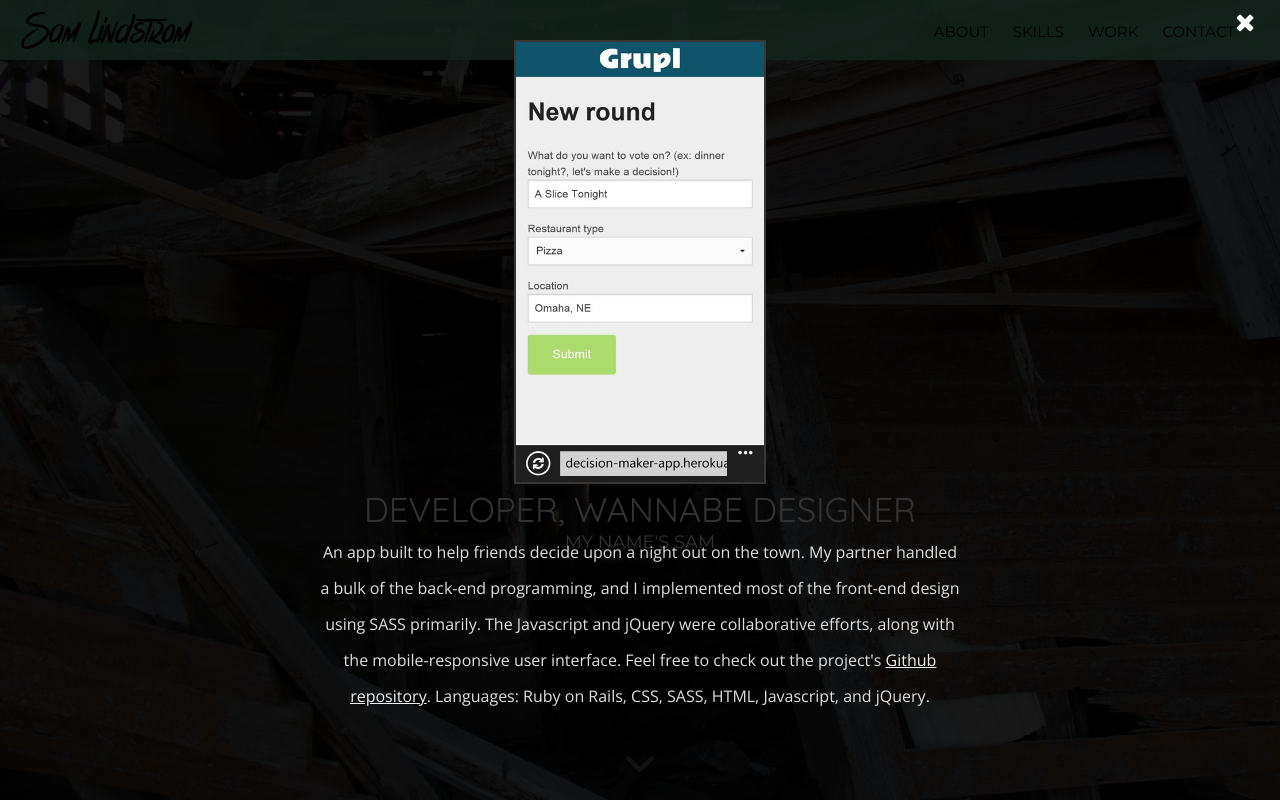
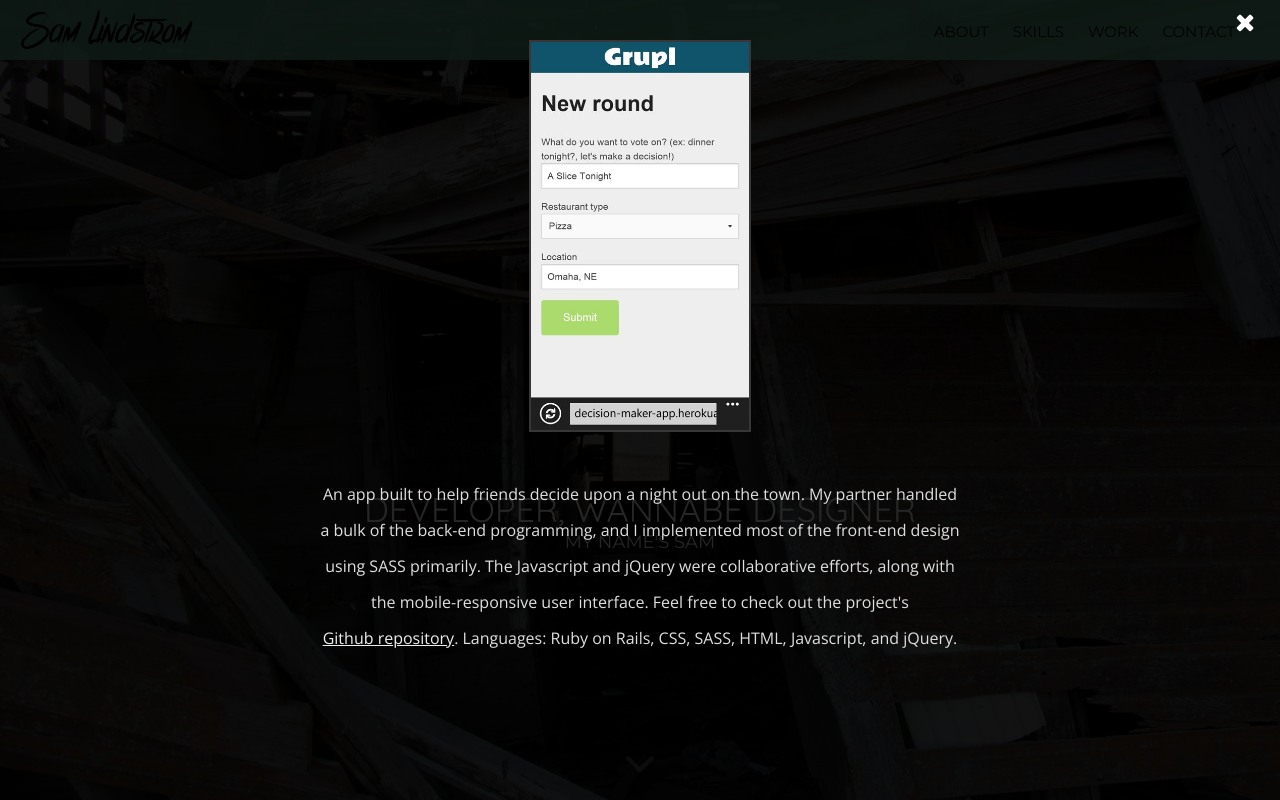
Before and after one commit to slamflipstrom/personal_website, a WordPress theme: template themes/my_theme/home.php in a window 1280 px wide, after a click that opens the changed part. Run offline with PHP 8.4 and a stand-in for WordPress, Linux system fonts and the light colour scheme; the site name, menu and one post (Sample post) are stand-ins, and other content is empty; style sheets or scripts are compiled from the project's sources; some libraries are stand-ins or nearby versions.

Commit message:
Fixed image layout in modal window. Refactored SCSS - DRY!

```diff
--- a/themes/my_theme/home.php
+++ b/themes/my_theme/home.php
@@ -142,10 +142,10 @@ Template Name: Home
         </a>
         <div id="openModal-p2" class="modal-window">
           <div>
-      		  <a href="#close" title="Close" class="close"><span class="fa fa-times"><span></a>
             <a href="http://protected-wave-4969.herokuapp.com/tasks" target="_blank">
               <img src="<?php echo get_template_directory_uri(); ?>/images/taskmate-screen.jpg" alt="TaskMate" </img>
             </a>
+      		  <a href="#close" title="Close" class="close"><span class="fa fa-times"><span></a>
             <p>A pair programmed task manager application. My partner and I were entrusted with the back-end development for this project, working solely with Ruby on Rails. The front end design was evolving simultaneously, so we had to adapt to handle an ever-changing codebase. Here is the project's <a href="https://github.com/slamflipstrom/task-project" target="_blank">Github repository</a>. Languages: Ruby on Rails, 	CSS, 	HTML, Javascript, and jQuery.</p>
           </div>
         </div>
@@ -156,10 +156,10 @@ Template Name: Home
         </a>
         <div id="openModal-p3" class="modal-window">
           <div>
-      	  	<a href="#close" title="Close" class="close"><span class="fa fa-times"><span></a>
             <a href="http://grant-tracker.herokuapp.com/" target="_blank">
               <img src="<?php echo get_template_directory_uri(); ?>/images/gruplit-screen.jpg" alt="GruplIt" </img>
             </a>
+      	  	<a href="#close" title="Close" class="close"><span class="fa fa-times"><span></a>
             <p>An app built for non-profit organizations that frequently apply for grants. It’s primary function is to assist the NPO in completing the application process. The app was pair-programmed, with my group working on the back-end code exclusively. If you'd like to get a closer look at the code, check out the <a href="https://github.com/slamflipstrom/grant-tracker" target="_blank">Github repository</a>. Languages: Ruby on Rails, CSS, HTML, Javascript, and jQuery.</p>
           </div>
         </div>
--- a/themes/my_theme/sass/style.scss
+++ b/themes/my_theme/sass/style.scss
@@ -311,6 +311,7 @@ nav {
     margin-bottom: 30px;
   }
   p{
+    margin-top: 40px;
     a{
       color:#eeeeee;
       text-decoration: underline;
@@ -330,32 +331,17 @@ nav {
   #project1{
     img{
     }
-    .modal-window img{
-      height:55vh;
-      width: auto;
-      margin-top: 40px;
-    }
   }
   #project2{
     img{
     height: 350px;
     width: auto;
     }
-    .modal-window img{
-      height:55vh;
-      width: auto;
-      margin-top: 40px;
-    }
   }
   #project3{
     img{
     height: 350px;
     width: auto;
-    }
-    .modal-window img{
-      height:55vh;
-      width: auto;
-      margin-top: 40px;
     }
   }
   a{
@@ -371,13 +357,28 @@ nav {
     	right: 0;
     	bottom: 0;
     	left: 0;
-    	background: rgba(0,0,0,0.8);
+      display: table;
+      width: 100%;
+      height: 100%;
+    	background: rgba(0,0,0,0.85);
     	z-index: 99999;
     	opacity:0;
     	-webkit-transition: opacity 400ms ease-in;
     	-moz-transition: opacity 400ms ease-in;
     	transition: opacity 400ms ease-in;
     	pointer-events: none;
+      div{
+        text-align: center;
+      }
+      a{
+        display: inline-block;
+      }
+      img{
+        height:55vh;
+        width: auto;
+        margin-top: 40px;
+        margin-bottom: 0px;
+      }
       span{
         font-size: 25px;
       }
--- a/themes/my_theme/style.css
+++ b/themes/my_theme/style.css
@@ -234,9 +234,11 @@ nav {
     text-align: center;
     color: #eee;
     margin-bottom: 30px; }
-  #work p a {
-    color: #eeeeee;
-    text-decoration: underline; }
+  #work p {
+    margin-top: 40px; }
+    #work p a {
+      color: #eeeeee;
+      text-decoration: underline; }
   #work img {
     margin: 0 auto;
     display: block;
@@ -245,24 +247,12 @@ nav {
     max-width: 600px;
     border: 2px solid #373737;
     transition: all .2s ease-in; }
-  #work #project1 .modal-window img {
-    height: 55vh;
-    width: auto;
-    margin-top: 40px; }
   #work #project2 img {
     height: 350px;
     width: auto; }
-  #work #project2 .modal-window img {
-    height: 55vh;
-    width: auto;
-    margin-top: 40px; }
   #work #project3 img {
     height: 350px;
     width: auto; }
-  #work #project3 .modal-window img {
-    height: 55vh;
-    width: auto;
-    margin-top: 40px; }
   #work a {
     text-decoration: none; }
   #work a:visited {
@@ -274,13 +264,25 @@ nav {
     right: 0;
     bottom: 0;
     left: 0;
-    background: rgba(0, 0, 0, 0.8);
+    display: table;
+    width: 100%;
+    height: 100%;
+    background: rgba(0, 0, 0, 0.85);
     z-index: 99999;
     opacity: 0;
     -webkit-transition: opacity 400ms ease-in;
     -moz-transition: opacity 400ms ease-in;
     transition: opacity 400ms ease-in;
     pointer-events: none; }
+    #work .modal-window div {
+      text-align: center; }
+    #work .modal-window a {
+      display: inline-block; }
+    #work .modal-window img {
+      height: 55vh;
+      width: auto;
+      margin-top: 40px;
+      margin-bottom: 0px; }
     #work .modal-window span {
       font-size: 25px; }
   #work .modal-window:target {
```
Also changed, not shown: 1 other file.
